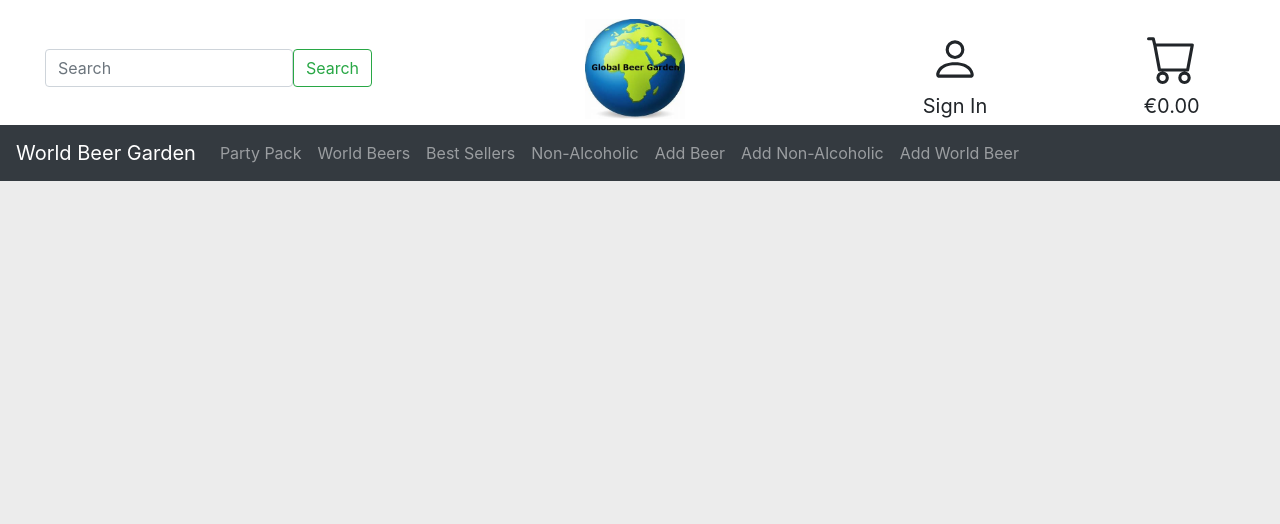
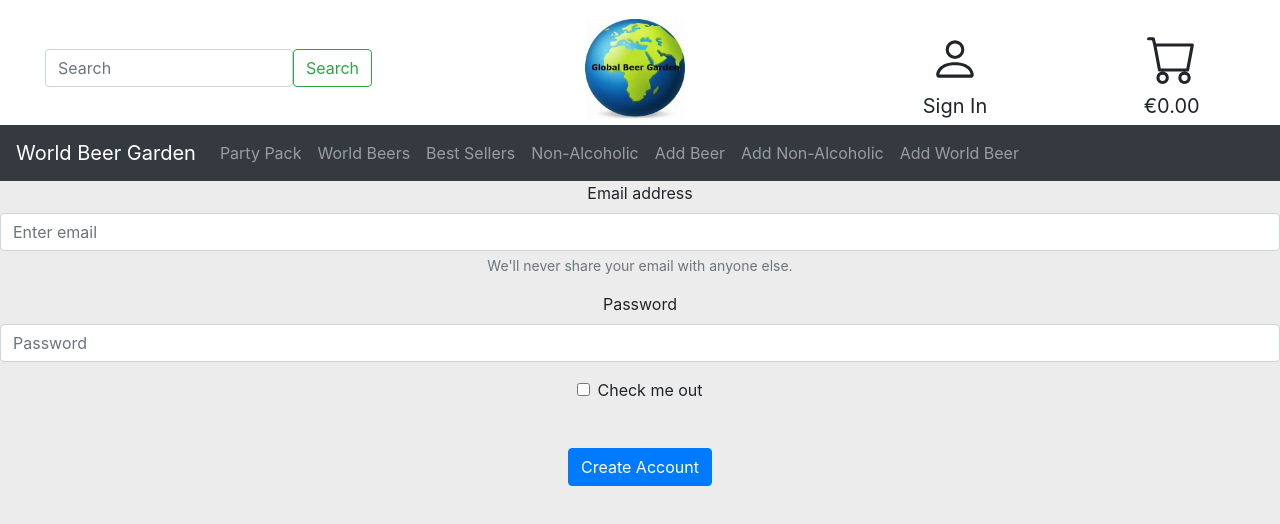
Before and after one commit to Walter64/Professional-Practice-Project, a React (Create React App) app in the folder beerwebsite/: page /createAccount in a window 1280 px wide. Shown: the top 524 px of the page. Built offline with nearby package versions, Linux system fonts and the light colour scheme.

Commit message:
Create createAccount.js file added code to App.js for the CreateAccount fix

```diff
--- a/beerwebsite/src/App.js
+++ b/beerwebsite/src/App.js
@@ -12,6 +12,7 @@
 import {Create} from './components/create';
 import {AddNonAlcohol} from './components/addNonAlcohol';
 import {addWorld} from './components/addWorld';
+import {CreateAccount} from './components/createAccount'
 
 function App() {
   return (
@@ -75,6 +76,7 @@
             <Route path='/create' component={Create} />
             <Route path='/addNonAlcohol' component={AddNonAlcohol} />
             <Route path='/addWorld' component={addWorld} />
+            <Route path='/createAccount' component={CreateAccount}/>
           </Switch>
         </div>
       </div>
--- /dev/null
+++ b/beerwebsite/src/components/createAccount.js
@@ -0,0 +1,31 @@
+import React from 'react';
+import {Form, Button} from 'react-bootstrap'
+
+export class CreateAccount extends React.Component {
+
+    render() {
+
+        return (
+            <Form>
+                <Form.Group controlId="formBasicEmail">
+                    <Form.Label>Email address</Form.Label>
+                    <Form.Control type="email" placeholder="Enter email" />
+                    <Form.Text className="text-muted">
+                        We'll never share your email with anyone else.
+                </Form.Text>
+                </Form.Group>
+
+                <Form.Group controlId="formBasicPassword">
+                    <Form.Label>Password</Form.Label>
+                    <Form.Control type="password" placeholder="Password" />
+                </Form.Group>
+                <Form.Group controlId="formBasicCheckbox">
+                    <Form.Check type="checkbox" label="Check me out" />
+                </Form.Group>
+                <Button variant="primary" type="submit">
+                    Create Account
+                </Button>
+            </Form>
+        )
+    }
+}
```
Also changed, not shown: beerwebsite/src/components/worldItem.js (line endings or trailing spaces).
